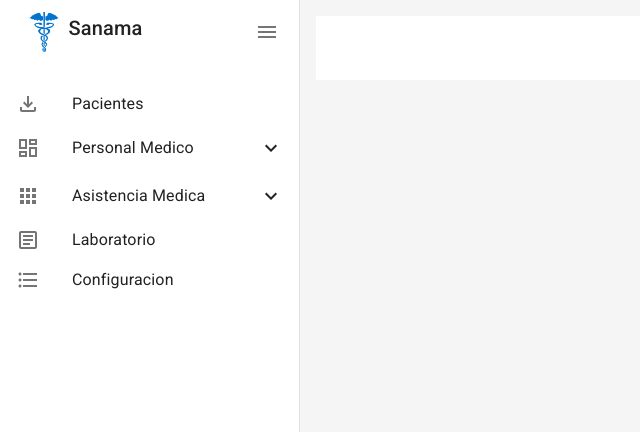
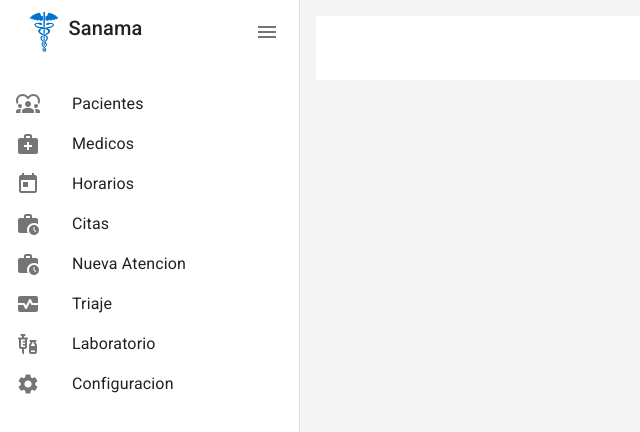
Before and after one commit to Duvet05/proyecto-telesalud, a React (Create React App) app: page / in a window 1280 px wide. Shown: the top 432 px of the page, without its empty margins (0-640 px from the left). Built offline with nearby package versions, Linux system fonts and the light colour scheme.

Commit message:
Sidebar mejorado

```diff
--- a/package.json
+++ b/package.json
@@ -5,7 +5,7 @@
   "dependencies": {
     "@emotion/react": "^11.11.1",
     "@emotion/styled": "^11.11.0",
-    "@mui/icons-material": "^5.14.9",
+    "@mui/icons-material": "^5.14.11",
     "@mui/material": "^5.14.10",
     "@mui/x-date-pickers": "^6.15.0",
     "@reduxjs/toolkit": "^1.9.5",
--- a/src/components/common/Sidebar.jsx
+++ b/src/components/common/Sidebar.jsx
@@ -9,8 +9,7 @@ import SidebarToggleButton from "./SidebarToggleButton";
 
 const Sidebar = ({ isSidebarOpen, toggleSidebar }) => {
   return (
-    <>
-    {isSidebarOpen?<Drawer
+    <Drawer
       variant="persistent"
       open={isSidebarOpen} // Añade esta línea para controlar si el Drawer está abierto o cerrado
       classes={{
@@ -28,10 +27,11 @@ const Sidebar = ({ isSidebarOpen, toggleSidebar }) => {
                 <Typography variant="h6">Sanama</Typography>
               </Grid>
               <Grid item xs={2}>
-                <SidebarToggleButton toggleSidebar={toggleSidebar}></SidebarToggleButton>
+                <SidebarToggleButton
+                  toggleSidebar={toggleSidebar}
+                ></SidebarToggleButton>
               </Grid>
             </Grid>
-
           </div>
         </Toolbar>
         {appRoutes.map((route, index) =>
@@ -39,44 +39,16 @@ const Sidebar = ({ isSidebarOpen, toggleSidebar }) => {
             route.child ? (
               <SidebarItemCollapse item={route} key={index} />
             ) : (
-              <SidebarItem item={route} key={index} />
+              <SidebarItem
+                item={route}
+                key={index}
+                isSidebarOpen={isSidebarOpen}
+              />
             )
           ) : null
         )}
       </List>
-    </Drawer>:<Drawer
-      variant="persistent"
-      open={!isSidebarOpen} // Añade esta línea para controlar si el Drawer está abierto o cerrado
-      classes={{
-        paper: "drawer-paper",
-      }}
-    >
-      <List disablePadding>
-        <Toolbar className="toolbar-sidebar">
-          <div className="stack-sidebar">
-            <Grid container spacing={2}>
-              <Grid item xs={12}>
-                <Avatar src={assets.images.logo} />
-              </Grid>
-              <Grid item xs={12}>
-                <SidebarToggleButton toggleSidebar={toggleSidebar}></SidebarToggleButton>
-              </Grid>
-            </Grid>
-
-          </div>
-        </Toolbar>
-        {appRoutes.map((route, index) =>
-          route.sidebarProps ? (
-            route.child ? (
-              <SidebarItemCollapse item={route} key={index} />
-            ) : (
-              <SidebarItem item={route} key={index} />
-            )
-          ) : null
-        )}
-      </List>
-    </Drawer>}
-    </>
+    </Drawer>
   );
 };
 
--- a/src/components/common/SidebarItem.jsx
+++ b/src/components/common/SidebarItem.jsx
@@ -4,10 +4,11 @@ import { useSelector } from "react-redux";
 import { Link } from "react-router-dom";
 import "./styles.css";
 
-const SidebarItem = ({ item }) => {
+const SidebarItem = ({ item, isSidebarOpen }) => {
   const { appState } = useSelector((state) => state.appState);
 
   return item.sidebarProps && item.path ? (
+    isSidebarOpen ? (
       <ListItemButton
         component={Link}
         to={item.path}
@@ -20,6 +21,19 @@ const SidebarItem = ({ item }) => {
         </ListItemIcon>
         {item.sidebarProps.displayText}
       </ListItemButton>
+    ) : (
+      <ListItemButton
+        component={Link}
+        to={item.path}
+        className={`list-item-button ${
+          appState === item.state ? "list-item-button-active" : ""
+        }`}
+      >
+        <ListItemIcon className="list-item-icon">
+          {item.sidebarProps.icon && item.sidebarProps.icon}
+        </ListItemIcon>
+      </ListItemButton>
+    )
   ) : null;
 };
 
--- a/src/pages/PatientManagement/PatientFunctions.js
+++ b/src/pages/PatientManagement/PatientFunctions.js
@@ -1,4 +1,4 @@
-import { useState, useEffect } from "react";
+
 
 export function getPatients() {
     return fetch("http://localhost:8080/admision/get/paciente", { method: 'GET' })
--- a/src/pages/PatientManagement/PatientPage.jsx
+++ b/src/pages/PatientManagement/PatientPage.jsx
@@ -1,9 +1,9 @@
-import { React, useState, useEffect } from "react";
+import { React, useState } from "react";
 import { PatientTable } from "./PatientTable";
-import { Box, Button, Grid, Paper, TextField, Typography } from "@mui/material";
+import { Button, Grid, Paper, TextField, Typography } from "@mui/material";
 import { DatePicker } from "@mui/x-date-pickers/DatePicker";
 
-const PatientPage = (props) => {
+const PatientPage = () => {
   const [value, setValue] = useState(new Date());
   return (
     <div>
--- a/src/pages/PatientManagement/PatientTable.jsx
+++ b/src/pages/PatientManagement/PatientTable.jsx
@@ -8,8 +8,6 @@ import {
   TableCell,
   Paper,
 } from "@mui/material";
-import { styled } from "@mui/material/styles";
-import { Delete as DeleteIcon, Label as LabelIcon } from "@mui/icons-material";
 import { getPatients } from "./PatientFunctions";
 
 export const PatientTable = () => {
@@ -67,7 +65,7 @@ export const PatientTable = () => {
   );
 };
 
-const tableData2 = [
+/* const tableData2 = [
   {
     nombre_completo: "Hastie Zouch",
     direccion: "0031 Mayer Court",
@@ -129,3 +127,4 @@ const tableData2 = [
     gender: "Agender",
   },
 ];
+ */
--- a/src/routes/appRoutes.tsx
+++ b/src/routes/appRoutes.tsx
@@ -1,26 +1,21 @@
 // External libraries
 import React from 'react';
 import { RouteType } from "./config";
-import DashboardOutlinedIcon from '@mui/icons-material/DashboardOutlined';
-import AppsOutlinedIcon from '@mui/icons-material/AppsOutlined';
-import ArticleOutlinedIcon from '@mui/icons-material/ArticleOutlined';
-import FormatListBulletedOutlinedIcon from '@mui/icons-material/FormatListBulletedOutlined';
-import FileDownloadOutlinedIcon from '@mui/icons-material/FileDownloadOutlined';
+
+
+//Iconos
+import { Diversity1, MedicalServices, Today , WorkHistory , MonitorHeart, Vaccines, Settings}   from '@mui/icons-material';
 
 // Pages
 import HomePage from "../pages/home/HomePage";
 import PatientPage from "../pages/PatientManagement/PatientPage";
 import StaffManagement from "../pages/StaffManagement/StaffManagement";
-import StaffPage from "../pages/StaffManagement/StaffPage";
 import AttentionLogPage from "../pages/StaffManagement/AttentionLogPage";
-import DefaultStaffPage from "../pages/StaffManagement/DefaultStaffPage";
 import SchedulePage from "../pages/StaffManagement/SchedulePage";
-import MedicalAssistenceManagement from "../pages/MedicalAssistance/MedicalAssistenceManagement";
 import TriagePage from "../pages/MedicalAssistance/TriagePage";
 import NewAttentionPage from "../pages/MedicalAssistance/NewAttentionPage";
 import LaboratoryPage from "../pages/LaboratoryManagement/LaboratoryPage";
 import ConfigurationPage from "../pages/ConfigurationManagement/ConfigurationPage";
-import Appointments from '../pages/MedicalAssistance/AppointmentsPage';
 
 const appRoutes: RouteType[] = [
   {
@@ -29,113 +24,78 @@ const appRoutes: RouteType[] = [
     state: "home"
   },
   {
-    path: "/patient",
+    path: "/pacientes",
     element: <PatientPage />,
     state: "patient",
     sidebarProps: {
       displayText: "Pacientes",
-      icon: <FileDownloadOutlinedIcon />
+      icon: <Diversity1 />
     }
   },
   {
-    path: "/staff",
+    path: "/medicos",
     element: <StaffManagement />,
     state: "staff",
     sidebarProps: {
-      displayText: "Personal Medico",
-      icon: <DashboardOutlinedIcon />
+      displayText: "Medicos",
+      icon: <MedicalServices />
     },
-    child: [
-      {
-        index: true,
-        element: <AttentionLogPage />,
-        state: "staff.index"
-      },
-      {
-        path: "/staff/default",
-        element: <DefaultStaffPage />,
-        state: "staff.default",
-        sidebarProps: {
-          displayText: "Nuevo Personal Medico"
-        },
-      },
-      {
-        path: "/staff/MedicProfile",
-        element: <StaffPage />,
-        state: "staff.main",
-        sidebarProps: {
-          displayText: "Ver Doctores Disponibles"
-        }
-      },
-      {
-        path: "/staff/schedules",
-        element: <SchedulePage />,
-        state: "staff.schedules",
-        sidebarProps: {
-          displayText: "Turnos y Horarios"
-        }
-      },
-      {
-        path: "/staff/attentions",
-        element: <AttentionLogPage />,
-        state: "staff.attentions",
-        sidebarProps: {
-          displayText: "Historial de Atenciones"
-        }
-      }
-    ]
+  },
+
+
+  {
+    path: "/horarios",
+    element: <SchedulePage />,
+    state: "staff.schedules",
+    sidebarProps: {
+      displayText: "Horarios",
+      icon: <Today />
+    }
   },
   {
-    path: "/assistance",
-    element: <MedicalAssistenceManagement />,
-    state: "assistance",
+    path: "/citas",
+    element: <AttentionLogPage />,
+    state: "staff.attentions",
     sidebarProps: {
-      displayText: "Asistencia Medica",
-      icon: <AppsOutlinedIcon />
-    },
-    child: [
-      {
-        path: "/assistance/new",
-        element: <NewAttentionPage />,
-        state: "assistance.new",
-        sidebarProps: {
-          displayText: "Nueva Atencion"
-        }
-      },
-      {
-        path: "/assistance/triage",
-        element: <TriagePage />,
-        state: "assistance.triage",
-        sidebarProps: {
-          displayText: "Triaje"
-        },
-      },
-      {
-        path: "/assistance/appointments",
-        element: <Appointments />,
-        state: "assistance.appointments",
-        sidebarProps: {
-          displayText: "Citas Programadas"
-        }
-      }
-    ]
+      displayText: "Citas",
+      icon: <WorkHistory />
+    }
+  },
+
+  {
+    path: "/citas/new",
+    element: <NewAttentionPage />,
+    state: "assistance.new",
+    sidebarProps: {
+      displayText: "Nueva Atencion",
+      icon: <WorkHistory />
+    }
   },
   {
-    path: "/laboratory",
+    path: "/triaje",
+    element: <TriagePage />,
+    state: "assistance.triage",
+    sidebarProps: {
+      displayText: "Triaje",
+      icon: <MonitorHeart />
+    },
+  },
+  {
+    path: "/laboratorio",
     element: <LaboratoryPage />,
     state: "laboratory",
     sidebarProps: {
       displayText: "Laboratorio",
-      icon: <ArticleOutlinedIcon />
+      icon: <Vaccines />
     }
   },
   {
-    path: "/configuration",
+    path: "/configuracion",
     element: <ConfigurationPage />,
     state: "configuration",
     sidebarProps: {
       displayText: "Configuracion",
-      icon: <FormatListBulletedOutlinedIcon />
+      icon: <Settings />
     }
   }
 ];
```
Also changed, not shown: 1 other file (tests, documents, lock files or other folders). Lines whose indentation alone changed are shown as unchanged.
